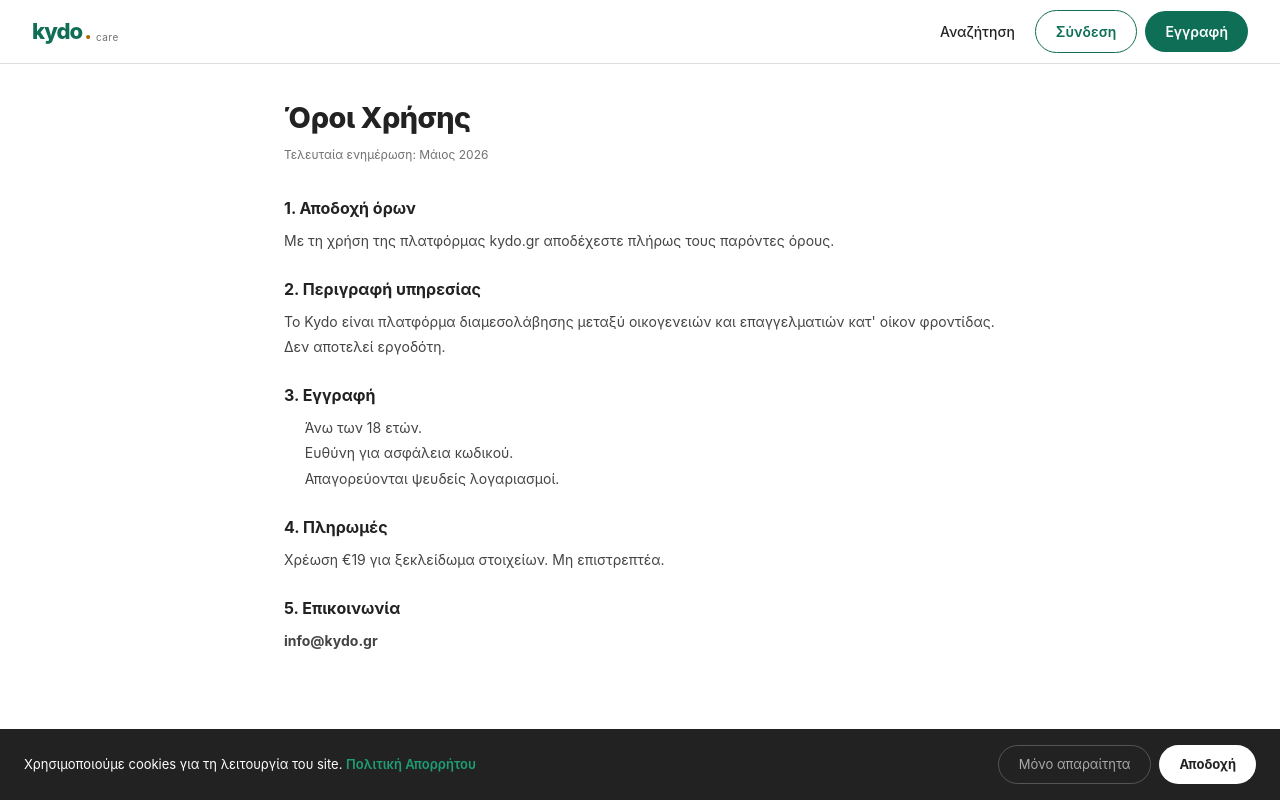
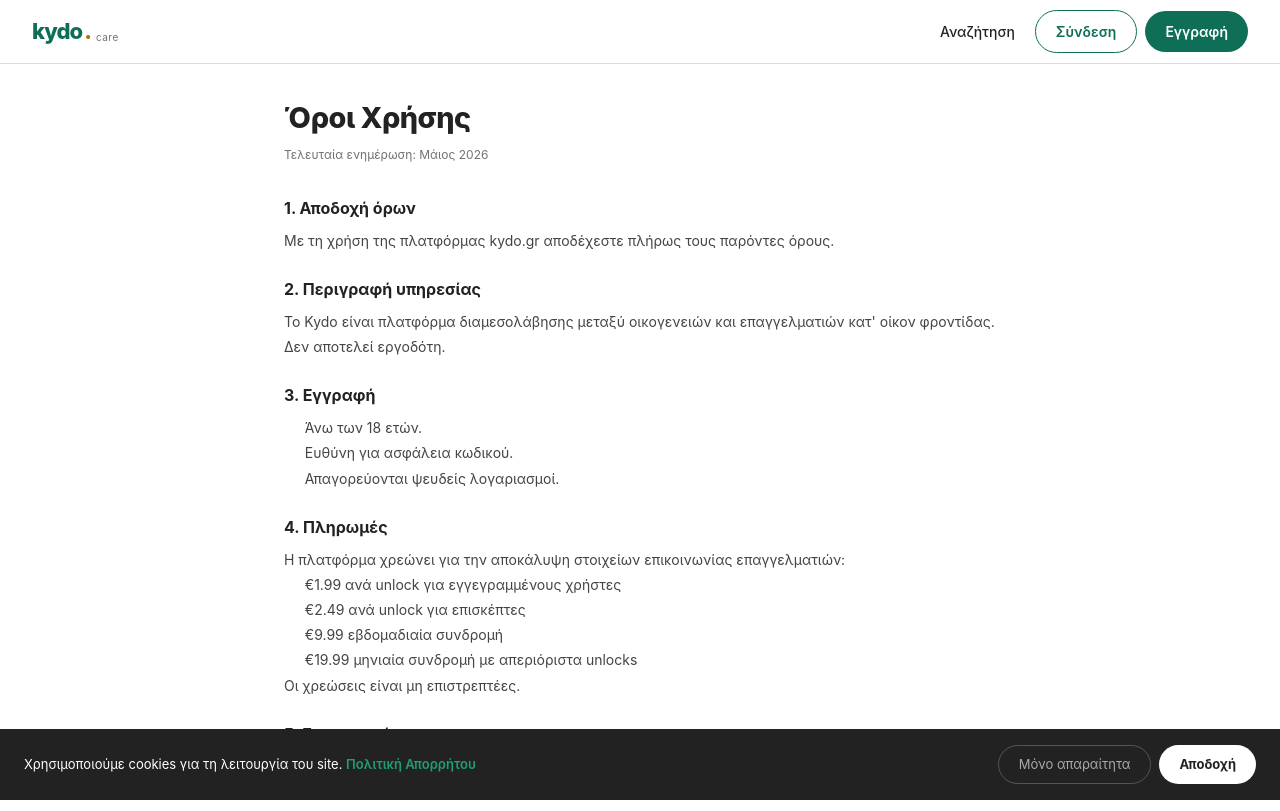
Before and after one commit to koulis21/kydo, a Next.js app: page /terms in a window 1280 px wide. Built offline with nearby package versions, Linux system fonts and the light colour scheme; no server answers.

Commit message:
Fix terms pricing, automatic payment methods

```diff
--- a/src/app/api/checkout/route.ts
+++ b/src/app/api/checkout/route.ts
@@ -25,7 +25,7 @@
 
   const session = await stripe.checkout.sessions.create({
     mode: 'payment',
-    payment_method_types: ['card'],
+    automatic_payment_methods: { enabled: true },
     line_items: [{
       price_data: {
         currency: 'eur',
--- a/src/app/terms/page.tsx
+++ b/src/app/terms/page.tsx
@@ -16,7 +16,16 @@
         <li>Απαγορεύονται ψευδείς λογαριασμοί.</li>
       </ul>
       <h2 style={{ fontSize: '1rem', fontWeight: 700, margin: '1.5rem 0 .5rem' }}>4. Πληρωμές</h2>
-      <p style={{ fontSize: '14px', color: '#444', lineHeight: 1.8 }}>Χρέωση €19 για ξεκλείδωμα στοιχείων. Μη επιστρεπτέα.</p>
+      <p style={{ fontSize: '14px', color: '#444', lineHeight: 1.8 }}>
+        Η πλατφόρμα χρεώνει για την αποκάλυψη στοιχείων επικοινωνίας επαγγελματιών:
+      </p>
+      <ul style={{ fontSize: '14px', color: '#444', lineHeight: 1.8, paddingLeft: '1.3rem' }}>
+        <li>€1.99 ανά unlock για εγγεγραμμένους χρήστες</li>
+        <li>€2.49 ανά unlock για επισκέπτες</li>
+        <li>€9.99 εβδομαδιαία συνδρομή</li>
+        <li>€19.99 μηνιαία συνδρομή με απεριόριστα unlocks</li>
+      </ul>
+      <p style={{ fontSize: '14px', color: '#444', lineHeight: 1.8 }}>Οι χρεώσεις είναι μη επιστρεπτέες.</p>
       <h2 style={{ fontSize: '1rem', fontWeight: 700, margin: '1.5rem 0 .5rem' }}>5. Επικοινωνία</h2>
       <p style={{ fontSize: '14px', color: '#444', lineHeight: 1.8 }}><strong>info@kydo.gr</strong></p>
     </div>
```
